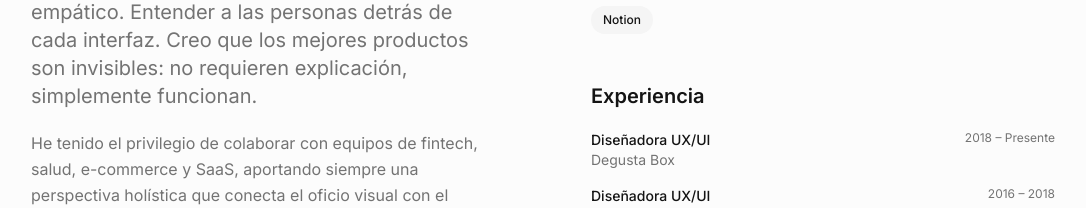
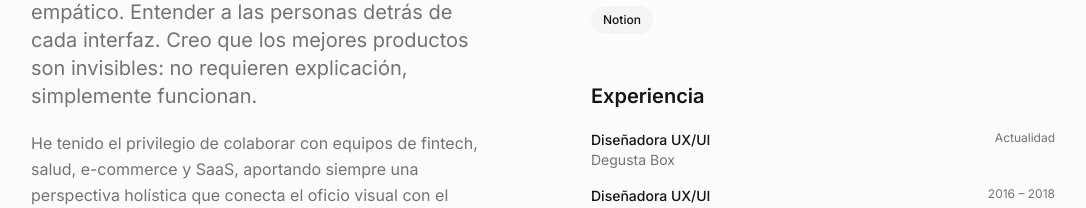
Before and after one commit to danilinked/espielia, a React (Vite) app: page / in a window 1280 px wide. Shown: the part 4060-4268 px from the top of the page, without its empty margins (97-1183 px from the left). Built offline with nearby package versions, Linux system fonts and the light colour scheme; the HTML template or start-up script is replaced by a standard one.

Commit message:
Texto: 2018 – Presente → Actualidad

```diff
--- a/src/components/AboutSection.tsx
+++ b/src/components/AboutSection.tsx
@@ -9,7 +9,7 @@ const tools = [
 
 
 const experienceItems = [
-{ role: "Diseñadora UX/UI", company: "Degusta Box", period: "2018 – Presente" },
+{ role: "Diseñadora UX/UI", company: "Degusta Box", period: "Actualidad" },
 { role: "Diseñadora UX/UI", company: "Click Consulting", period: "2016 – 2018" },
 { role: "Diseño Gráfico", company: "KIMIKA", period: "2015 – 2016" },
 { role: "Diseñadora Visual", company: "Studio Creativo", period: "2014 – 2015" },
```
